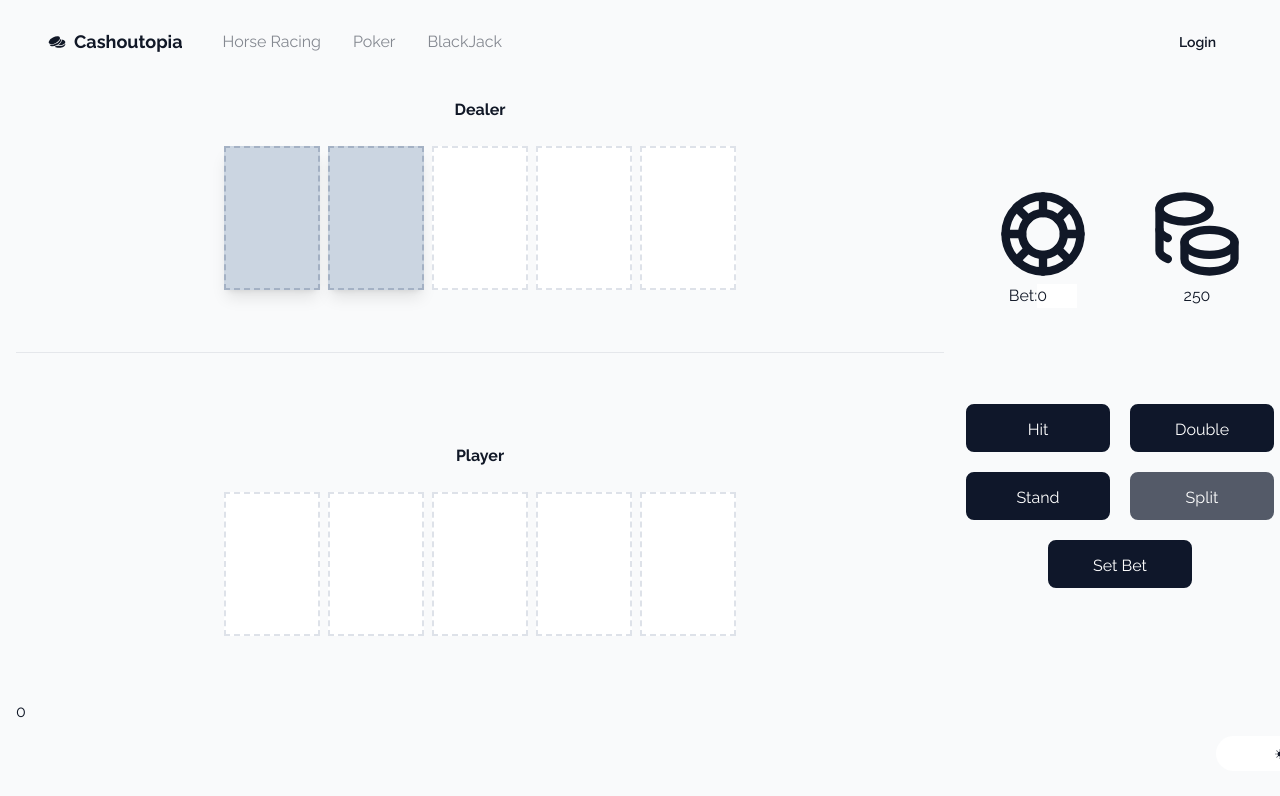
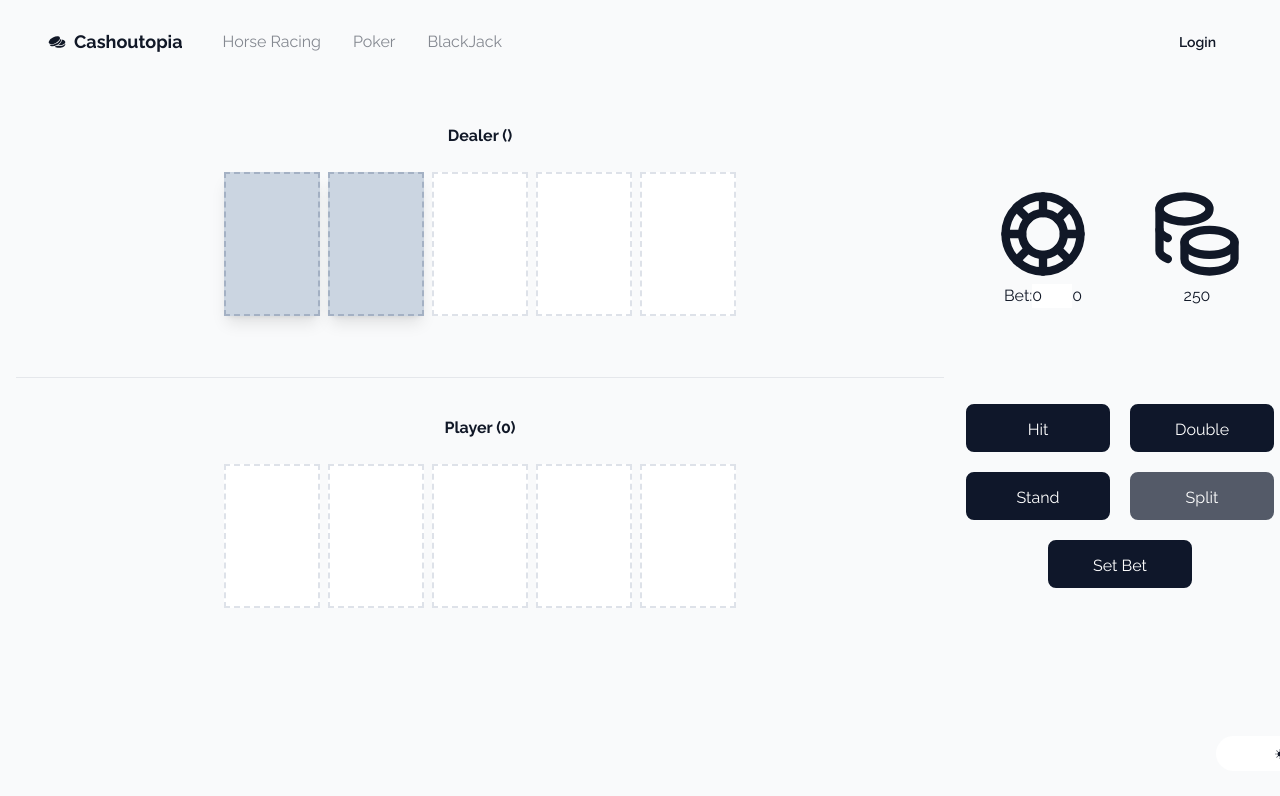
Before and after one commit to sunroofgod/cashoutopia, a Next.js app: page /blackjack in a window 1280 px wide. Shown: the top 796 px of the page. Built offline with nearby package versions, Linux system fonts and the light colour scheme.

Commit message:
feat: added blackjackgame points counting & replayability

```diff
--- a/package.json
+++ b/package.json
@@ -24,6 +24,7 @@
     "react": "18.2.0",
     "react-dom": "18.2.0",
     "react-icons": "^4.9.0",
+    "react-toastify": "^9.1.3",
     "tailwindcss": "3.3.2",
     "typescript": "5.0.4"
   },
--- a/src/app/layout.tsx
+++ b/src/app/layout.tsx
@@ -5,6 +5,7 @@ import Navbar from '@/components/navbar/Navbar'
 
 import { DarkmodeToggle } from '@/components/ui/ModeToggle';
 import { ThemeProvider } from '@/components/themeprovider';
+import { ToastContainer } from 'react-toastify';
 
 const font = Raleway({
   subsets: ['latin'],
@@ -31,6 +32,7 @@ export default function RootLayout({
       <ThemeProvider attribute="class" defaultTheme="system" enableSystem>
           <Navbar />
           <DarkmodeToggle />
+          <ToastContainer />
           {children}
         </ThemeProvider>
       </body>
--- a/src/components/games/blackjack/BlackJackTable.tsx
+++ b/src/components/games/blackjack/BlackJackTable.tsx
@@ -22,6 +22,7 @@ export function BlackJackTable({
   const [dealerCount, setDealerCount] = useState(0);
   const [playerCards, setPlayerCards] = useState([]);
   const [playerCount, setPlayerCount] = useState(0);
+  const [remainingDeck, setRemainingDeck] = useState([]);
 
   const [gameStartProps, setGameStartProps] = useState(
     {
@@ -35,7 +36,6 @@ export function BlackJackTable({
       playerGameCondition:3,
       gameStart:false,
     });
-
 
   // Game States
   // PlayerGameCondition:
@@ -54,28 +54,29 @@ export function BlackJackTable({
     {
       playerCards:[],
       remainingDeck:[],
-      playerCount: 0,
-      playerGameCondition: 3
+      playerCount:0,
+      playerGameCondition:3,
+      endOfGame:false,
+      shownDealerCards:[]
     });
   const [stand, setStand] = useState(
     {
-      playerGameCondition: 3,
+      playerGameCondition:3,
       shownDealerCards:[],
-      dealerCount: 0
+      dealerCount:0,
+      endOfGame:false
     }
   );
   const [double, setDouble] = useState(
     {
-      playerCount: 0,
-      playerGameCondition: 3,
-      dealerCount: 0,
+      playerCount:0,
+      playerGameCondition:3,
+      dealerCount:0,
       shownDealerCards:[],
-      playerCards:[]
+      playerCards:[],
+      endOfGame:false
     }
   );
-
-  //
-  const [remainingDeck, setRemainingDeck] = useState([]);
 
   // start of gameState
   useEffect(() => setPlayerCards(gameStartProps.playerCards), [gameStartProps])
@@ -93,11 +94,14 @@ export function BlackJackTable({
   useEffect(() => setRemainingDeck(hit.remainingDeck), [hit])
   useEffect(() => setPlayerCount(hit.playerCount), [hit])
   useEffect(() => setPlayerGameCondition(hit.playerGameCondition), [hit])
+  useEffect(() => setEndOfGame(hit.endOfGame), [hit])
+  useEffect(() => setDealerCards(hit.shownDealerCards), [hit])
 
   // on playerAction "Stand"
   useEffect(() => setDealerCards(stand.shownDealerCards), [stand])
   useEffect(() => setPlayerGameCondition(stand.playerGameCondition), [stand])
   useEffect(() => setDealerCount(stand.dealerCount), [stand])
+  useEffect(() => setEndOfGame(stand.endOfGame), [stand])
 
   // on playerAction "Double"
   useEffect(() => setDealerCards(double.shownDealerCards), [double])
@@ -105,6 +109,10 @@ export function BlackJackTable({
   useEffect(() => setDealerCount(double.dealerCount), [double])
   useEffect(() => setPlayerCards(double.playerCards), [double])
   useEffect(() => setPlayerCount(double.playerCount), [double])
+  useEffect(() => setEndOfGame(double.endOfGame), [double])
+
+  //
+  useEffect(() => setEndOfGame(false), [gameStartProps])
 
   return (
     <div className="flex">
@@ -117,13 +125,15 @@ export function BlackJackTable({
         px-4
       ">
         <div>
-          <Dealer cards={dealerCards} />
-          {playerGameCondition<=1 && dealerCount}
+          {/* {endOfGame && (<p>endOfGame=true</p>)}
+          {gameStart && (<p>gameStart=true</p>)} */}
+        </div>
+        <div>
+          <Dealer cards={dealerCards} cardPoints={dealerCount} reveal={endOfGame}/>
         </div>
         <hr></hr>
         <div>
-          <Player cards={playerCards} />
-          {playerCount}
+          <Player cards={playerCards} cardPoints={playerCount} />
         </div>
       </div>
       <div className="w-1/4">
@@ -138,14 +148,14 @@ export function BlackJackTable({
               <TbPokerChip size={100} />
               <form>
                 Bet:
-                {!gameStart && (<input
-                type= "text"
+                {(endOfGame || !gameStart) && (<input
+                type= "number"
                 className="w-10"
                 id="bet"
                 placeholder = "10"
                 value = {betAmount}
                 onChange={(e) => setBetAmount(e.target.value)}/>)}
-                {gameStart && betAmount}
+                {!endOfGame && betAmount}
               </form>
             </div>
             <div className="grid grid-rows-2 text-center justify-center">
@@ -156,14 +166,13 @@ export function BlackJackTable({
           <div className="grid row-span-1 grid-cols-4 h-[10vh] gap-5">
             {/* Set Hit Button */}
             <div className="grid col-span-2">
-              <Button label={"Hit"} onClick={() => setHit(Hit(playerCards, remainingDeck))} />
+              <Button label={"Hit"} onClick={() => setHit(Hit(playerCards, remainingDeck, shownDealerCards, dealerCards))} />
             </div>
             {/* Set Double Button
             - should be disabled={true} after hit
             */}
             <div className="grid col-span-2">
-              <Button
-                label={"Double"}
+              <Button label={"Double"}
                 onClick={() => setDouble(
                   Double(
                     playerCards,
@@ -176,8 +185,7 @@ export function BlackJackTable({
               />
             </div>
             <div className="grid col-span-2">
-              <Button
-                label={"Stand"}
+              <Button label={"Stand"}
                 onClick={() => setStand(
                   Stand(
                     playerCount,
@@ -189,8 +197,9 @@ export function BlackJackTable({
                 )}
               />
             </div>
-            <div className="grid col-span-2"><Button label={"Split"} disabled={true} /></div>
-
+            <div className="grid col-span-2">
+              <Button label={"Split"} disabled={true} />
+            </div>
             {/* Set Bet Button */}
             <div className="grid col-start-2 col-span-2"><Button label={"Set Bet"} onClick={() => setGameStartProps(BlackJackGame(betAmount))} /></div>
           </div>
--- a/src/components/games/blackjack/table/Dealer.tsx
+++ b/src/components/games/blackjack/table/Dealer.tsx
@@ -5,10 +5,14 @@ import { CardBack } from "../../CardBack";
 
 interface DealerProps {
   cards?: [string, React.ReactNode, boolean][]
+  cardPoints?: number
+  reveal: boolean
 }
 
 export function Dealer ({
   cards,
+  cardPoints,
+  reveal
 }: DealerProps) {
   let maxCardBack = 2;
   let maxEmptySlots = 3;
@@ -31,7 +35,7 @@ export function Dealer ({
           pb-7
           pt-2
         ">
-          <h1 className="font-bold">Dealer</h1>
+          <h1 className="font-bold">Dealer ({reveal && cardPoints})</h1>
           <br></br>
           <div className="flex">
             {cards?.map((card, index) => {
--- a/src/components/games/blackjack/table/Player.tsx
+++ b/src/components/games/blackjack/table/Player.tsx
@@ -3,11 +3,13 @@
 import { GameCard } from "../../GameCard";
 
 interface PlayerProps {
-  cards?: [string, React.ReactNode, boolean][]
+  cards?: [string, React.ReactNode, boolean][],
+  cardPoints?: number
 }
 
 export function Player ({
   cards,
+  cardPoints
 }: PlayerProps ) {
   var max = 5;
   if(cards != undefined){
@@ -18,11 +20,11 @@ export function Player ({
           flex
           flex-col
           items-center
-          justify-center
+          justify-start
           min-h-[40vh]
-          py-5
+          py-3
         ">
-          <h1 className="font-bold">Player</h1>
+          <h1 className="font-bold">Player ({cardPoints})</h1>
           <br></br>
           <div className="flex">
             {cards?.map((card, index) => {
```
Also changed, not shown: src/build/blackjack/Double.js, src/build/blackjack/Hit.js, src/build/blackjack/Stand.js, 1 other file (tests, documents, lock files or other folders).
